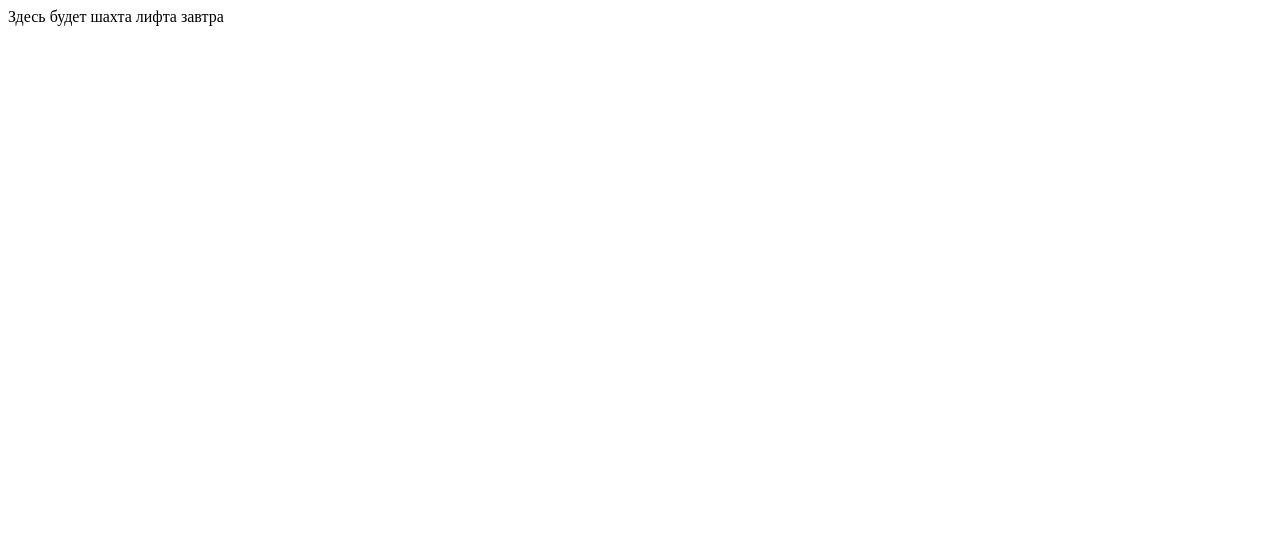
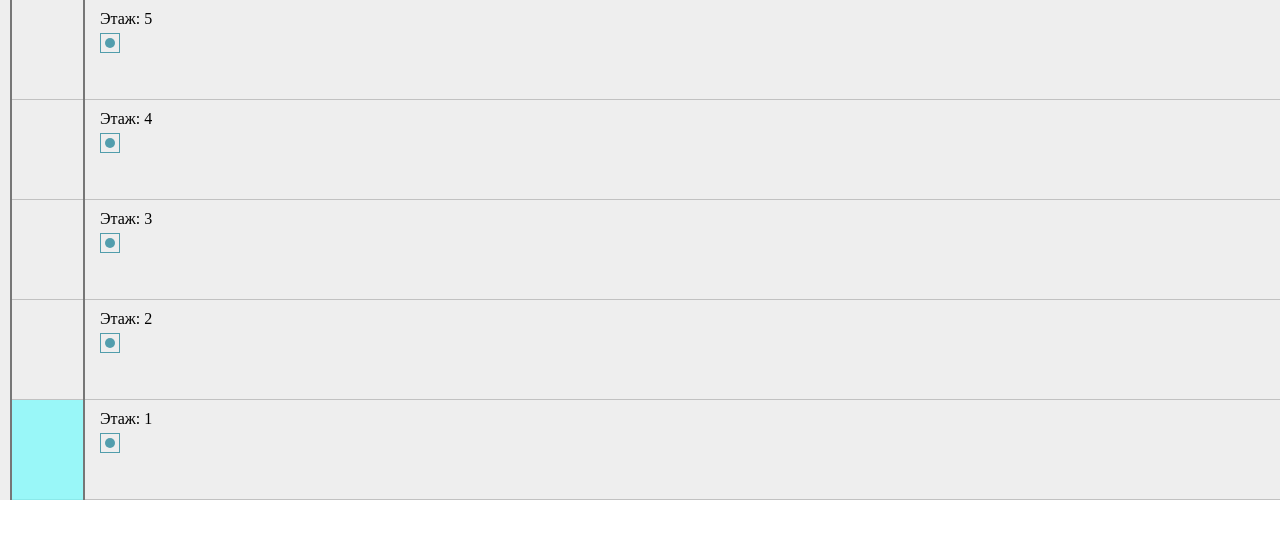
Before and after one commit to EmilAngel88/-rue-onf-test-task, a Vue app: page / in a window 1280 px wide. Shown: the top 538 px of the page. Built offline with nearby package versions, Linux system fonts and the light colour scheme.

Commit message:
layout is ready

```diff
--- /dev/null
+++ b/src/assets/default.scss
@@ -0,0 +1,7 @@
+*,
+::after,
+::before {
+	margin: 0;
+	padding: 0;
+	box-sizing: border-box;
+}
--- /dev/null
+++ b/src/components/FloorComponents/FloorComponent.vue
@@ -0,0 +1,39 @@
+<template>
+  <div class="floor" :style="{ height: height }">
+    <div class="floor__number">Этаж: {{ floor }}</div>
+    <LiftButton @click.native="on" :mt="`5px`" />
+  </div>
+</template>
+
+<script>
+import LiftButton from "@/components/FloorComponents/LiftButton.vue";
+export default {
+  components: {
+    LiftButton,
+  },
+  props: {
+    floor: {
+      type: Number,
+      default: 0,
+    },
+    height: {
+      type: String,
+      default: "",
+    },
+  },
+  methods: {
+    on() {
+      this.$emit("addTargetFloor", this.floor);
+    },
+  },
+};
+</script>
+
+<style lang="scss" scoped>
+.floor {
+  width: 100%;
+  border-bottom: 1px solid rgba(89, 89, 89, 0.3);
+  padding-left: 15px;
+  padding-top: 10px;
+}
+</style>
--- /dev/null
+++ b/src/components/FloorComponents/LiftButton.vue
@@ -0,0 +1,55 @@
+<template>
+  <div
+    :style="{ 'margin-top': mt, 'margin-left': ml }"
+    @mousedown="isButtonDown = !isButtonDown"
+    @mouseup="isButtonDown = !isButtonDown"
+    :class="{ 'lift-button__pressing': isButtonDown }"
+    class="lift-button"
+  >
+    <div class="lift-button__center"></div>
+  </div>
+</template>
+
+<script>
+export default {
+  props: {
+    mt: {
+      type: String,
+      default: "",
+    },
+    ml: {
+      type: String,
+      default: "",
+    },
+  },
+  data() {
+    return {
+      isButtonDown: false,
+    };
+  },
+};
+</script>
+
+<style lang="scss" scoped>
+.lift-button {
+  width: 20px;
+  height: 20px;
+  border: 1px solid rgba(65, 149, 165, 0.9);
+  display: flex;
+  justify-content: center;
+  align-items: center;
+  cursor: pointer;
+  transition: all 0.1s;
+
+  &__center {
+    width: 10px;
+    height: 10px;
+    border-radius: 10px;
+    background-color: rgba(65, 149, 165, 0.9);
+  }
+
+  &__pressing {
+    background: #ccc;
+  }
+}
+</style>
--- /dev/null
+++ b/src/components/ShaftComponents/ElevatorComponents.vue
@@ -0,0 +1,35 @@
+<template>
+  <div
+    class="elevator"
+    :style="{ position: position, bottom: bottom, height: height }"
+  ></div>
+</template>
+
+<script>
+export default {
+  props: {
+    position: {
+      type: String,
+      default: "static",
+    },
+    bottom: {
+      type: String,
+      default: "",
+    },
+    height: {
+      type: String,
+      default: "",
+    },
+  },
+};
+</script>
+
+<style lang="scss" scoped>
+.elevator {
+  width: 100%;
+  background: rgba(118, 251, 253, 0.7);
+  display: flex;
+  justify-content: center;
+  align-items: center;
+}
+</style>
--- /dev/null
+++ b/src/components/ShaftComponents/ShaftComponent.vue
@@ -0,0 +1,35 @@
+<template>
+  <div class="shaft">
+    <div v-for="i in 5" :key="i" class="shaft__floor"></div>
+    <ElevatorComponents
+      :position="`absolute`"
+      :bottom="`0px`"
+      :height="`100px`"
+    />
+  </div>
+</template>
+
+<script>
+import ElevatorComponents from "@/components/ShaftComponents/ElevatorComponents.vue";
+export default {
+  components: {
+    ElevatorComponents,
+  },
+};
+</script>
+
+<style lang="scss" scoped>
+.shaft {
+  width: 80px;
+  margin-left: 10px;
+  border-left: 2px solid rgba(89, 89, 89, 0.8);
+  border-right: 2px solid rgba(89, 89, 89, 0.8);
+  position: relative;
+
+  &__floor {
+    height: 100px;
+    width: 100%;
+    border-bottom: 1px solid rgba(89, 89, 89, 0.3);
+  }
+}
+</style>
--- a/src/main.js
+++ b/src/main.js
@@ -2,6 +2,7 @@ import Vue from 'vue'
 import App from './App.vue'
 import router from './router'
 import store from './store'
+import '@/assets/default.scss'
 
 Vue.config.productionTip = false
 
--- a/src/views/HomeView.vue
+++ b/src/views/HomeView.vue
@@ -1,13 +1,48 @@
 <template>
   <div class="home">
-  Здесь будет шахта лифта завтра
+    <ShaftComponent />
+    <div class="floors">
+      <FloorComponent
+        v-for="i in floors"
+        :key="i"
+        :floor="floors - (i - 1)"
+        :height="`100px`"
+        @addTargetFloor="addTargetFloor"
+      />
+    </div>
   </div>
 </template>
 
 <script>
-// @ is an alias to /src
+import FloorComponent from "@/components/FloorComponents/FloorComponent.vue";
+import ShaftComponent from "@/components/ShaftComponents/ShaftComponent.vue";
+export default {
+  name: "HomeView",
+  components: {
+    FloorComponent,
+    ShaftComponent,
+  },
+  data() {
+    return {
+      floors: 5,
+      callLine: [],
+    };
+  },
+  methods: {
+    addTargetFloor(floor) {
+      this.callLine.push(floor);
+    },
+  },
+};
+</script>
+<style lang="scss" scoped>
+.home {
+  display: flex;
+  height: 500px;
+  background-color: #eee;
 
-export default {
-  name: 'HomeView',
+  .floors {
+    width: 100%;
+  }
 }
-</script>
+</style>
```
